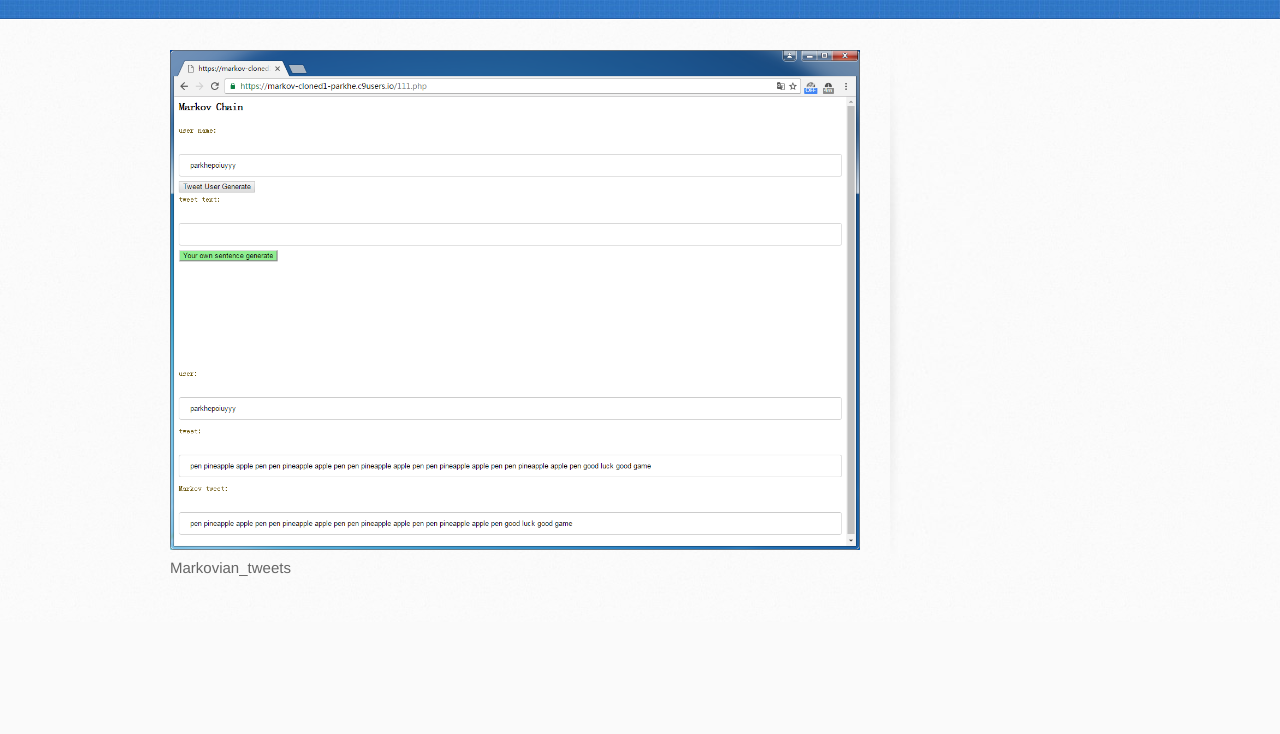
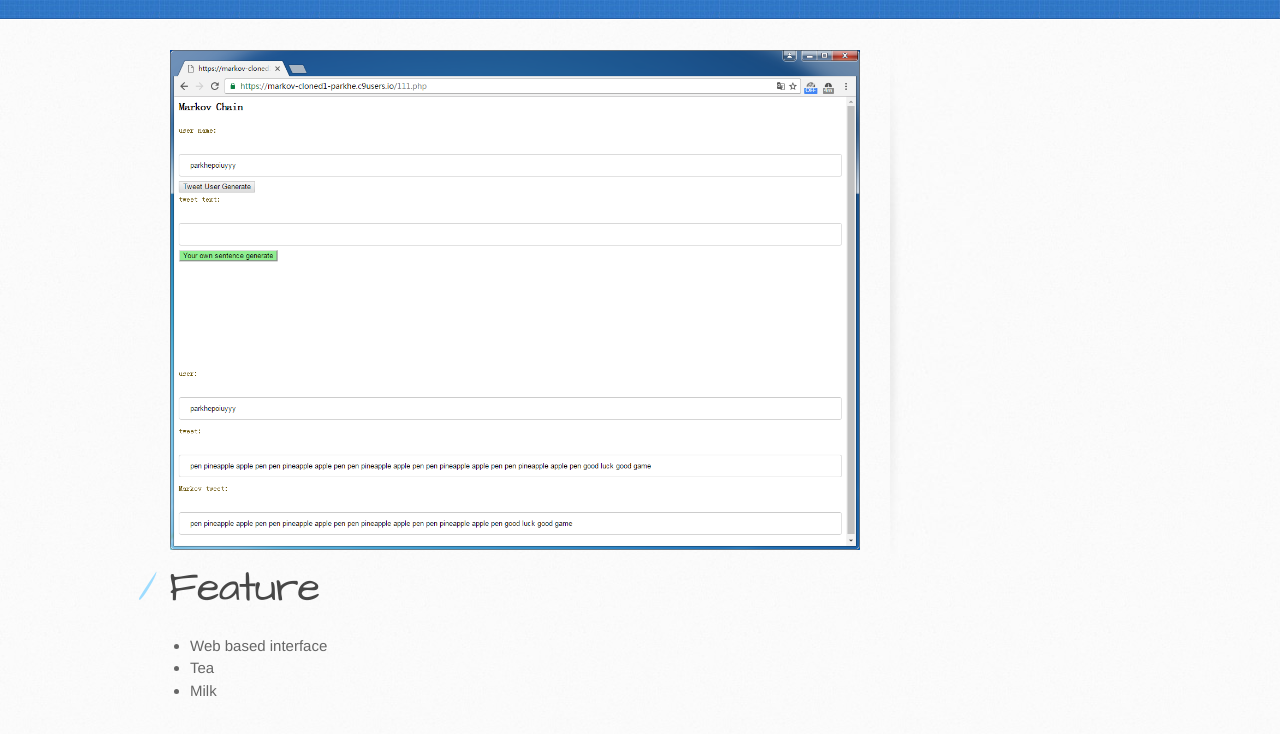
Before and after one commit to markovtweet/markov_generator, a plain HTML site: page index.html in a window 1280 px wide. Shown: the part 220-954 px from the top of the page. Before the commit the page ends 842 px from the top, so only its background shows below. Drawn offline with Linux system fonts and the light colour scheme.

Commit message:
Update index.html

```diff
--- a/index.html
+++ b/index.html
@@ -31,7 +31,13 @@
 
 
           <img src="images/markov.png"  style="width:1264px;height:500px;">
-          <p>Markovian_tweets</p>
+          <h1>Feature</h1>
+             <ul>
+                <li>Web based interface</li>
+                <li>Tea</li>
+                <li>Milk</li>
+             </ul>
+
 
 
 
```
